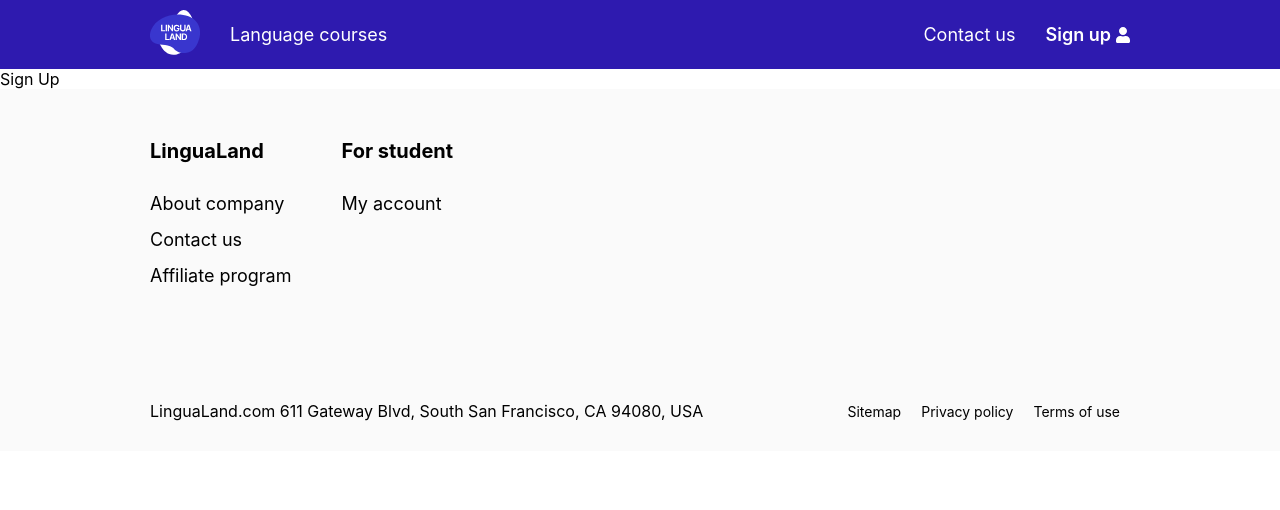
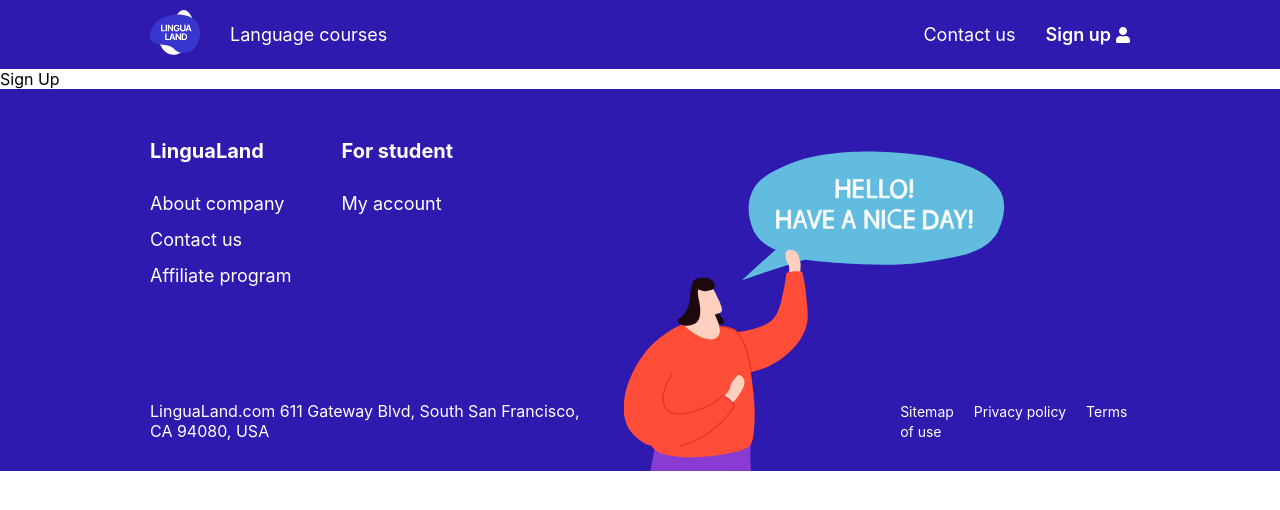
Before and after one commit to zhukouskayat/lingualand-react, a React (Create React App) app: page /login in a window 1280 px wide. Shown: the top 510 px of the page. Built offline with nearby package versions, Linux system fonts and the light colour scheme.

Commit message:
Update footer styles

```diff
--- a/src/footer/footer.css
+++ b/src/footer/footer.css
@@ -1,3 +1,7 @@
+#footer {
+  position: relative;
+}
+
 .footer-col {
   display: flex;
   flex-direction: row;
@@ -24,6 +28,10 @@ h3 {
   padding-top: 100px;
 }
 
+.footer-text-row {
+  margin-right: 300px;
+}
+
 .footer-row span:first-child {
   margin-left: 0px;
 }
@@ -32,11 +40,26 @@ h3 {
   margin: 10px;
 }
 
+.ill {
+  position: absolute;
+  bottom: 0px;
+  right: 20%;
+  width: 400px;
+}
+
 /* Color */
 
 #footer {
-  background-color: var(--background-color);
+  background-color: #2E1AAF;
 }
+
+#footer h3,
+#footer p,
+#footer span,
+#footer div {
+  color: white;
+}
+
 
 /* Fonts */
 
@@ -58,5 +81,5 @@ h3 {
 #footer p:hover,
 #footer span:hover {
   cursor: pointer;
-  color: #505050;
+  color: #adb9e2;
 }
--- a/src/footer/footer.js
+++ b/src/footer/footer.js
@@ -1,6 +1,7 @@
 import React from "react";
 
 import "./footer.css";
+import ill from "../ill/footer-person.svg"
 
 const Footer = () => (
   <div id="footer">
@@ -17,7 +18,7 @@ const Footer = () => (
       </div>
     </div>
     <div className="footer-row">
-      <div>
+      <div className="footer-text-row">
           LinguaLand.com 611 Gateway Blvd, South San Francisco, CA 94080, USA
       </div>
       <div>
@@ -26,6 +27,7 @@ const Footer = () => (
         <span>Terms of use</span>
       </div>
     </div>
+    <img className="ill" src={ill} alt="illustration" />
   </div>
 );
 
```
Also changed, not shown: src/ill/footer-person.svg (added), 1 other file (tests, documents, lock files or other folders).
